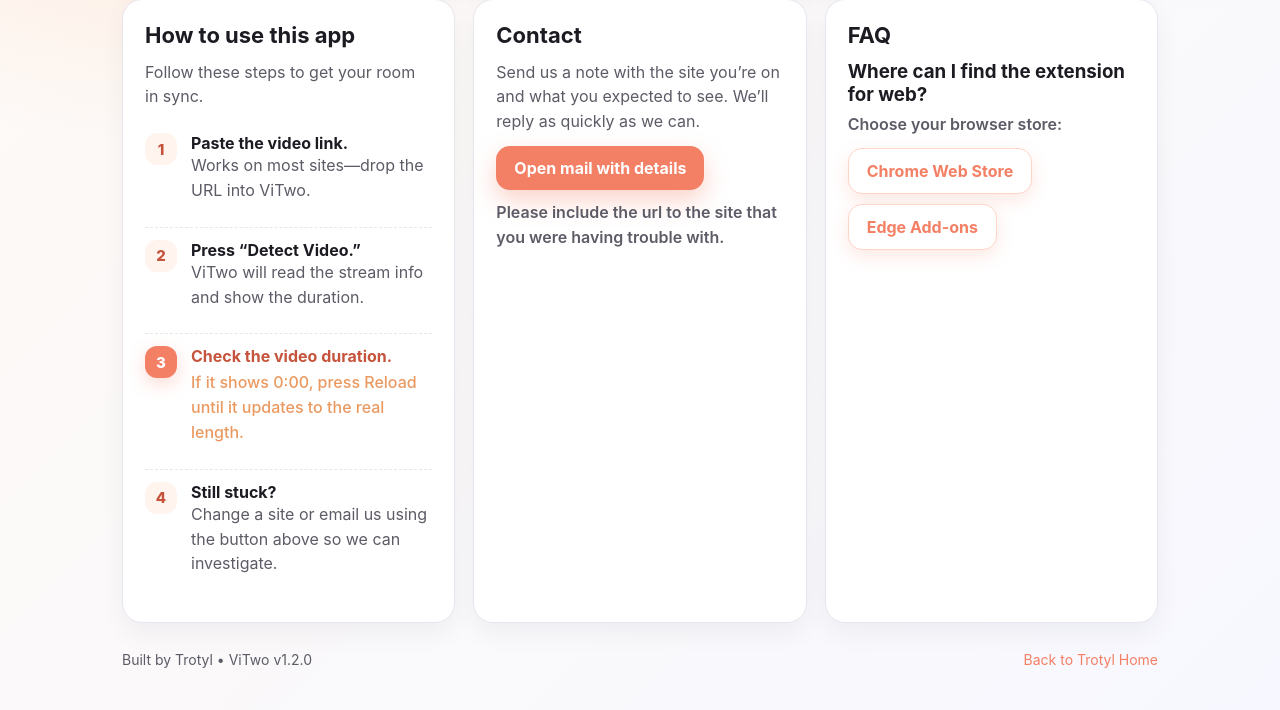
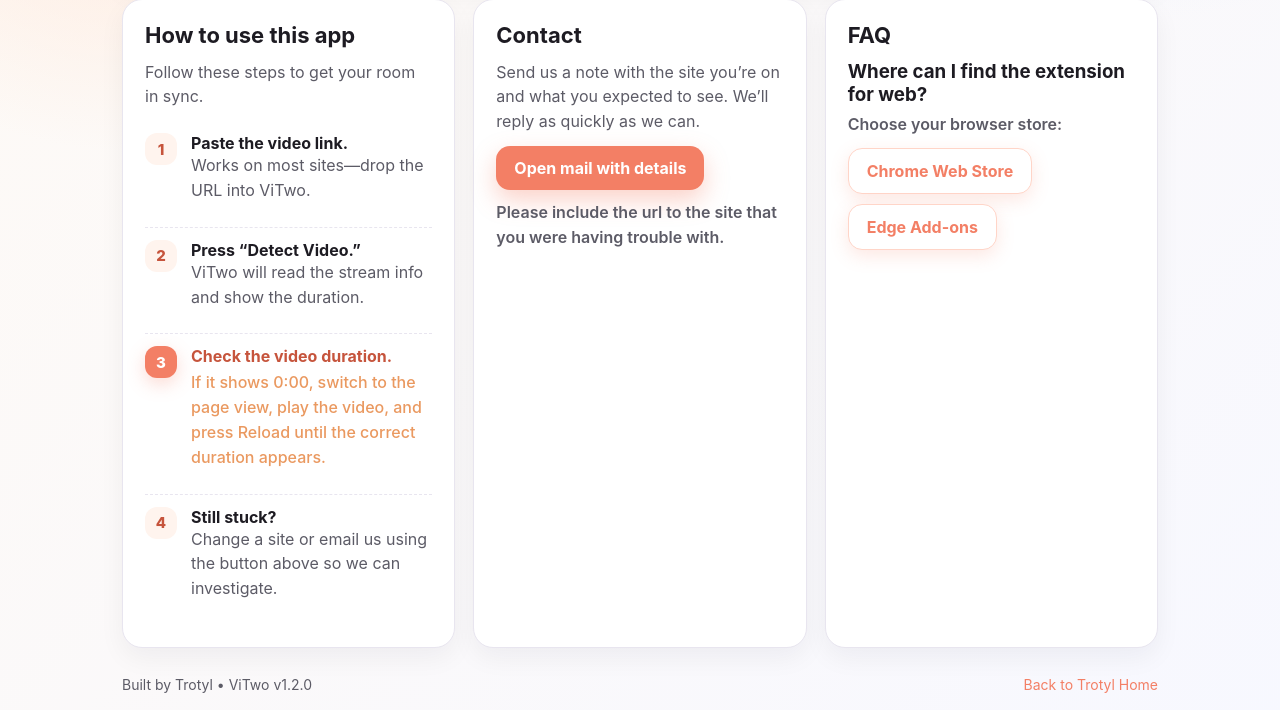
Before and after one commit to Trotyl15/Trotyl-Home, a Flask app: page /vitwo/support in a window 1280 px wide. Shown: the part 470-1180 px from the top of the page. Before the commit the page ends 1138 px from the top, so only its background shows below. Run offline with Flask 2, Linux system fonts and the light colour scheme; some libraries are stand-ins or nearby versions.

Commit message:
update step text

```diff
--- a/templates/vitwo/support.html
+++ b/templates/vitwo/support.html
@@ -53,7 +53,7 @@
           <span class="step-index">3</span>
           <div>
             <span class="step-title">Check the video duration.</span>
-            <p class="step-text">If it shows 0:00, press Reload until it updates to the real length.</p>
+            <p class="step-text">If it shows 0:00, switch to the page view, play the video, and press Reload until the correct duration appears.</p>
           </div>
         </li>
         <li>
```
